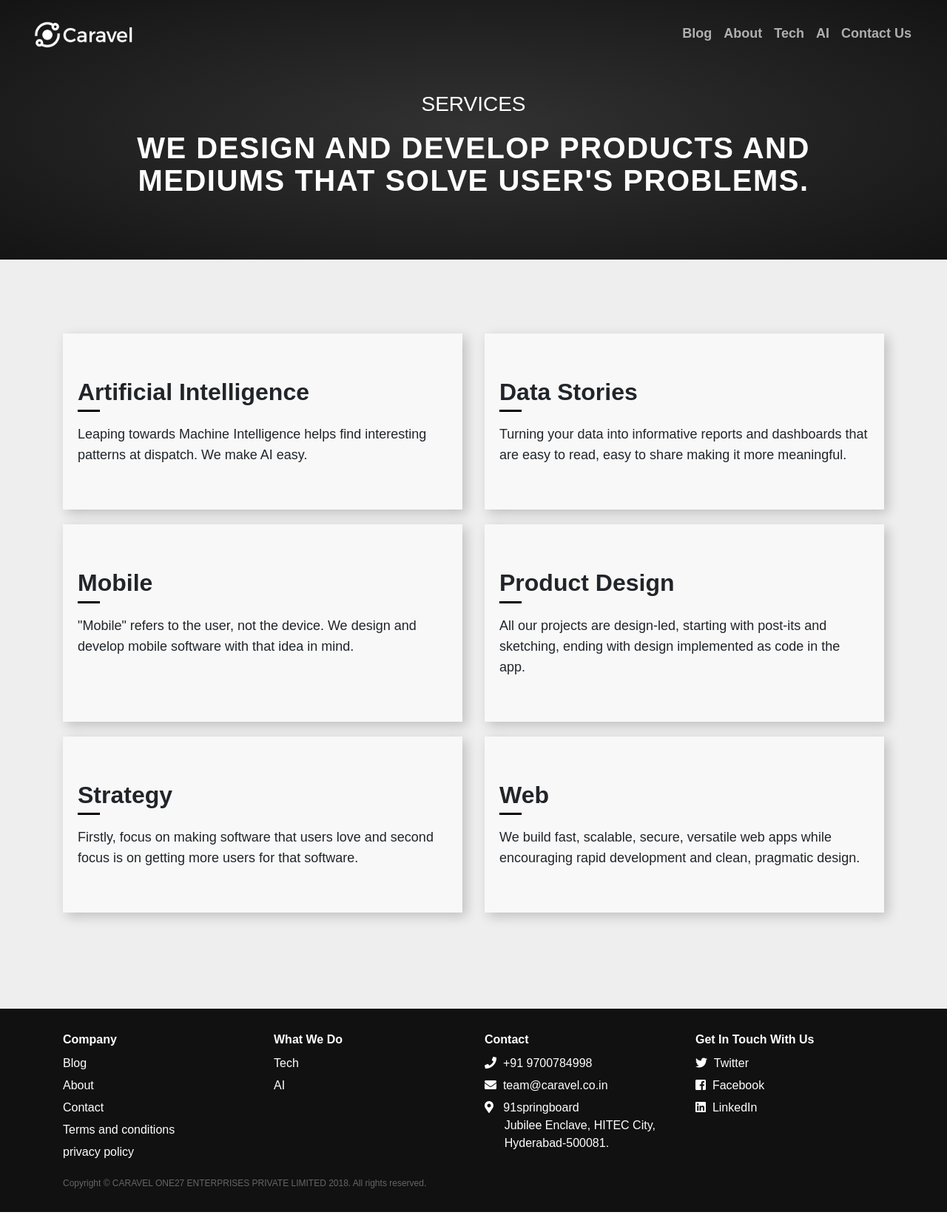
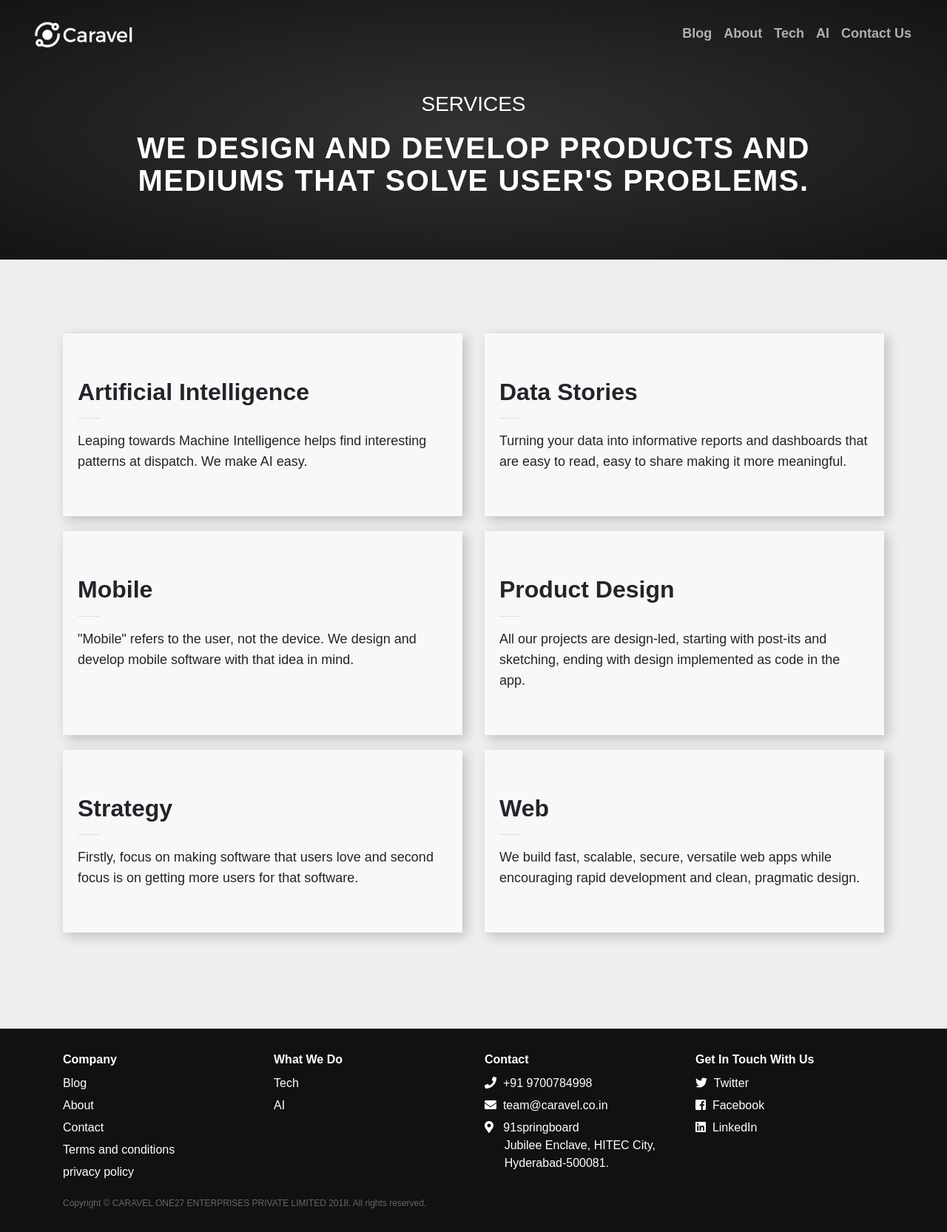
Before and after one commit to liquidworkings/liquidworkings.github.io, a Jekyll site: the page built from services.html, in a window 1280 px wide. Shown: the whole page at 74% size. Built offline with Jekyll 4.4.1, drawn with Linux system fonts in a browser that asks for light colours; nearby versions of some CDN libraries; some web fonts are replaced; comment, search, counter and statistics services are not loaded; before the commit the page ends 1639 px from its top, so only the background shows below that.

Commit message:
caravel redesign push 9

```diff
--- a/css/main.css
+++ b/css/main.css
@@ -173,28 +173,9 @@ h1, h2, h3, h4, h5, h6 {
 /* ============================================================================== */
 .us-line {
   height: 2px;
-  background-color: black;
+  background-color: var(--primary-color);
   margin-top: 5px;
   width: 50px;
-}
-/* hr color  gradient */
-.us-line-green {
-  height: 2px;
-  background-color: black;
-  margin-top: 5px;
-  width: 80px;
-}
-.us-line-blue {
-  height: 2px;
-  background-color: black;
-  margin-top: 5px;
-  width: 80px;
-}
-.us-line-red{
-  height: 2px;
-  background-color: black;
-  margin-top: 5px;
-  width: 80px;
 }
 /* ============================================================================== */
 /* What we do section*/
```
